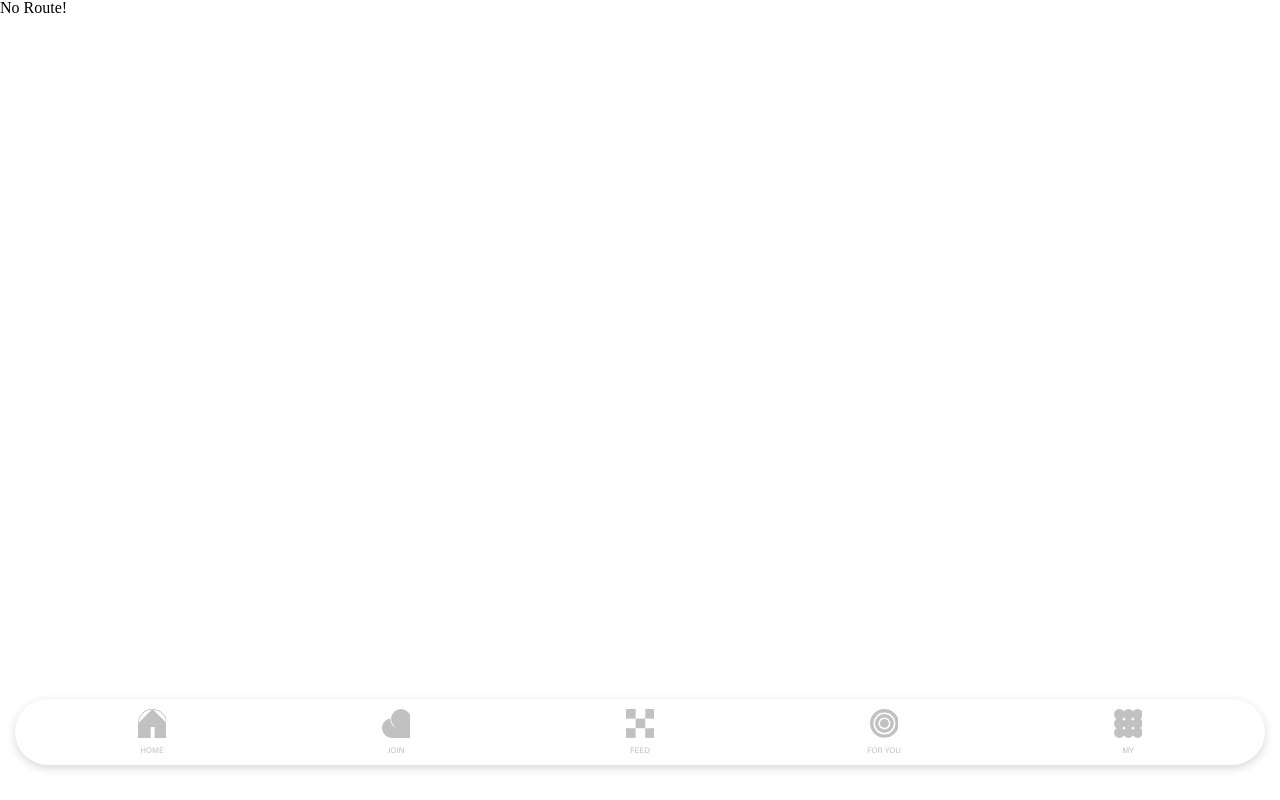
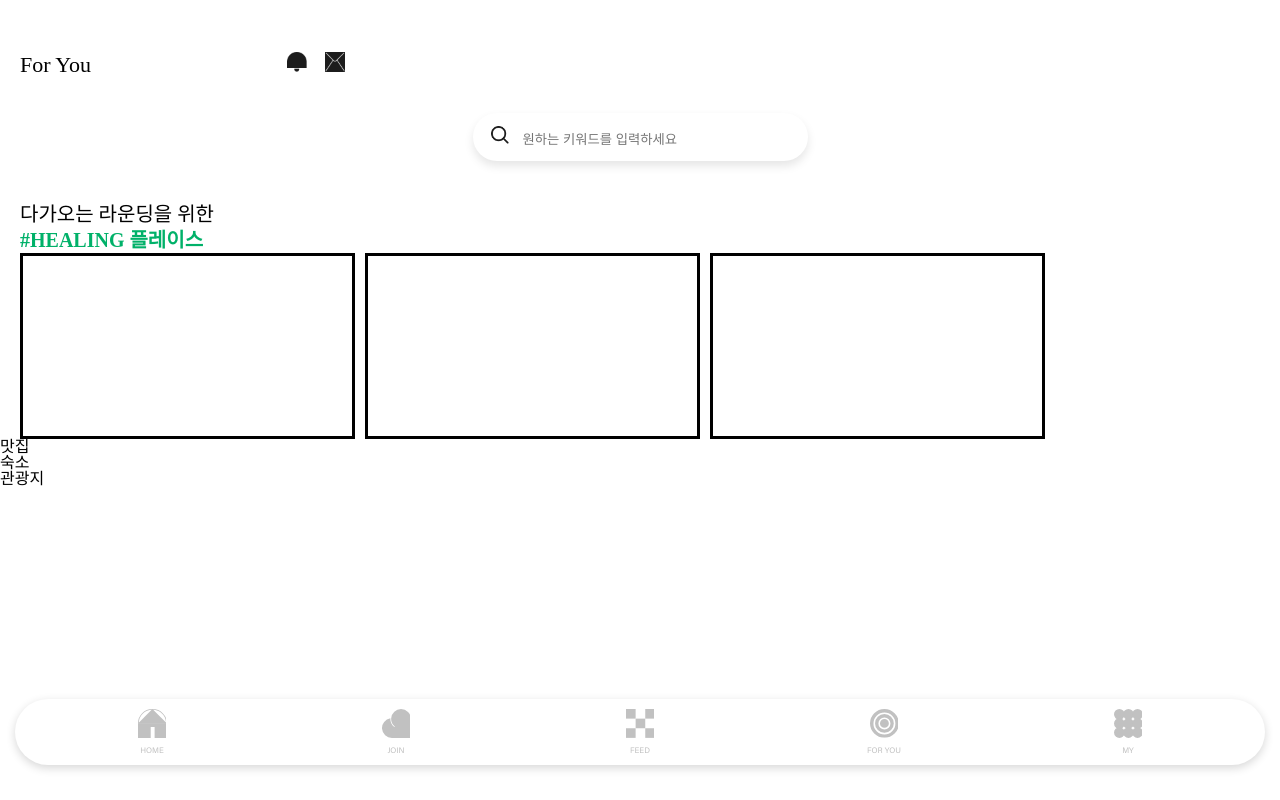
Before and after one commit to Size-Project/Golfie, a React (Create React App) app in the folder frontend/: page /foryou/detail in a window 1280 px wide. Built offline with nearby package versions, Linux system fonts and the light colour scheme.

Commit message:
feature: 골프장 장소들 슬라이드 작성

```diff
--- a/frontend/src/AppRouter.jsx
+++ b/frontend/src/AppRouter.jsx
@@ -6,6 +6,7 @@ import ErrorPage from 'pages/Error';
 import NavigationBar from './component/NavigationBar/NavigationBar';
 import FeedPage from './pages/Feed';
 import ForYouPage from 'pages/ForYou';
+import ForYouDetailPage from 'pages/ForYou/Detail';
 
 function AppRouter() {
   return (
@@ -16,6 +17,7 @@ function AppRouter() {
         <Route path="/account/login/*" element={<LoginPage />} />
         <Route path="/account/signup/*" element={<SignupPage />} />
         <Route path="/foryou" element={<ForYouPage />} />
+        <Route path="/foryou/detail" element={<ForYouDetailPage />} />
         <Route path="/*" element={<ErrorPage />} />
       </Routes>
       <NavigationBar />
--- a/frontend/src/layout/ForYou/ForYouHeader/index.jsx
+++ b/frontend/src/layout/ForYou/ForYouHeader/index.jsx
@@ -1,17 +1,13 @@
-import IconAlarm from 'assets/images/common/icon-alarm.png';
-import IconMessage from 'assets/images/common/icon-message.png';
 import IconSearch from 'assets/images/common/icon-search.png';
 import { Wrapper } from './styled';
+import ForYouHeaderTop from '../ForYouHeaderTop';
+import ForYouHeaderSearch from '../ForYouSearch';
 
 const ForYouHeader = () => {
   return (
     <Wrapper>
-      <div className="top-header">
-        <span className="subtitle">For You</span>
-        <span className="icons">
-          <img src={IconAlarm} className="icon alram-icon" alt="" />
-          <img src={IconMessage} className="icon message-icon" alt="" />
-        </span>
+      <div className="foryou-header-top">
+        <ForYouHeaderTop></ForYouHeaderTop>
       </div>
       <div className="intro">
         <div>
@@ -22,17 +18,7 @@ const ForYouHeader = () => {
         </div>
       </div>
       <div className="search-bar-box">
-        <div className="search-bar">
-          <label className="search-label" htmlFor="search">
-            <img src={IconSearch} className="search-icon" alt="" />
-          </label>
-          <input
-            type="text"
-            name="search"
-            className="search-input"
-            placeholder="원하는 키워드를 입력하세요"
-          />
-        </div>
+        <ForYouHeaderSearch />
       </div>
     </Wrapper>
   );
--- a/frontend/src/layout/ForYou/ForYouHeader/styled.jsx
+++ b/frontend/src/layout/ForYou/ForYouHeader/styled.jsx
@@ -4,21 +4,9 @@ const Wrapper = styled.div`
   width: 100%;
   height: 100%;
   position: relative;
-  .top-header {
+  .foryou-header-top {
     padding-top: 44px;
     padding-bottom: 57px;
-    .subtitle {
-      font-size: 22px;
-      margin-left: 20px;
-      margin-right: 196px;
-    }
-    .icon {
-      width: 19.7px;
-      height: 19.7px;
-    }
-    .alram-icon {
-      margin-right: 18.3px;
-    }
   }
   .intro {
     margin-left: 20px;
@@ -34,29 +22,6 @@ const Wrapper = styled.div`
     width: 100%;
     bottom: 0;
     transform: translate(0, 50%);
-    .search-bar {
-      margin: auto;
-      width: 335px;
-      height: 48px;
-      border-radius: 24px;
-      box-shadow: 0 5px 10px 0 rgba(0, 0, 0, 0.1);
-      z-index: 1;
-      background-color: var(--color-white);
-      padding: 13px 0 17px 18px;
-      .search-label {
-        margin-right: 14px;
-        .search-icon {
-          width: 18px;
-          height: 18px;
-          color: var(--color-sub);
-        }
-      }
-      .search-input {
-        margin: auto;
-        height: 20px;
-        border: 0;
-      }
-    }
   }
 `;
 
--- /dev/null
+++ b/frontend/src/layout/ForYou/ForYouHeaderTop/index.jsx
@@ -0,0 +1,19 @@
+import IconAlarm from 'assets/images/common/icon-alarm.png';
+import IconMessage from 'assets/images/common/icon-message.png';
+import { Wrapper } from './styled';
+
+const ForYouHeaderTop = () => {
+  return (
+    <Wrapper>
+      <div className="top-header">
+        <span className="subtitle">For You</span>
+        <span className="icons">
+          <img src={IconAlarm} className="icon alram-icon" alt="" />
+          <img src={IconMessage} className="icon message-icon" alt="" />
+        </span>
+      </div>
+    </Wrapper>
+  );
+};
+
+export default ForYouHeaderTop;
--- /dev/null
+++ b/frontend/src/layout/ForYou/ForYouHeaderTop/styled.jsx
@@ -0,0 +1,18 @@
+import styled from 'styled-components';
+
+const Wrapper = styled.div`
+  .subtitle {
+    font-size: 22px;
+    margin-left: 20px;
+    margin-right: 196px;
+  }
+  .icon {
+    width: 19.7px;
+    height: 19.7px;
+  }
+  .alram-icon {
+    margin-right: 18.3px;
+  }
+`;
+
+export { Wrapper };
--- /dev/null
+++ b/frontend/src/layout/ForYou/ForYouSearch/index.jsx
@@ -0,0 +1,20 @@
+import { Wrapper } from './styled';
+import IconSearch from 'assets/images/common/icon-search.png';
+
+const ForYouHeaderSearch = () => {
+  return (
+    <Wrapper>
+      <label className="search-label" htmlFor="search">
+        <img src={IconSearch} className="search-icon" alt="" />
+      </label>
+      <input
+        type="text"
+        name="search"
+        className="search-input"
+        placeholder="원하는 키워드를 입력하세요"
+      />
+    </Wrapper>
+  );
+};
+
+export default ForYouHeaderSearch;
--- /dev/null
+++ b/frontend/src/layout/ForYou/ForYouSearch/styled.jsx
@@ -0,0 +1,27 @@
+import styled from 'styled-components';
+
+const Wrapper = styled.div`
+  margin: auto;
+  width: 335px;
+  height: 48px;
+  border-radius: 24px;
+  box-shadow: 0 5px 10px 0 rgba(0, 0, 0, 0.1);
+  z-index: 1;
+  background-color: var(--color-white);
+  padding: 13px 0 17px 18px;
+  .search-label {
+    margin-right: 14px;
+    .search-icon {
+      width: 18px;
+      height: 18px;
+      color: var(--color-sub);
+    }
+  }
+  .search-input {
+    margin: auto;
+    height: 20px;
+    border: 0;
+  }
+`;
+
+export { Wrapper };
--- /dev/null
+++ b/frontend/src/pages/ForYou/Detail/index.jsx
@@ -0,0 +1,35 @@
+import React from 'react';
+import { Wrapper } from './styled';
+import ForYouHeaderTop from 'layout/ForYou/ForYouHeaderTop';
+import ForYouHeaderSearch from 'layout/ForYou/ForYouSearch';
+
+const ForYouDetailPage = () => {
+  return (
+    <Wrapper>
+      <header>
+        <div className="header-top-box">
+          <ForYouHeaderTop />
+        </div>
+        <div className="search-box">
+          <ForYouHeaderSearch />
+        </div>
+      </header>
+      <main>
+        <section className="golf-place">
+          <div className="intro">다가오는 라운딩을 위한</div>
+          <div className="category-intro">#HEALING 플레이스</div>
+          <div className="golf-list-box">
+            <div className="golf"></div>
+            <div className="golf"></div>
+            <div className="golf"></div>
+          </div>
+        </section>
+        <section>맛집</section>
+        <section>숙소</section>
+        <section>관광지</section>
+      </main>
+    </Wrapper>
+  );
+};
+
+export default ForYouDetailPage;
--- /dev/null
+++ b/frontend/src/pages/ForYou/Detail/styled.jsx
@@ -0,0 +1,41 @@
+import styled from 'styled-components';
+
+const Wrapper = styled.div`
+  .header-top-box {
+    margin-top: 52px;
+    margin-bottom: 37px;
+  }
+  .search-box {
+    margin-bottom: 40px;
+  }
+  .golf-place {
+    margin-left: 20px;
+    font-size: 20px;
+    font-weight: 500;
+    font-stretch: normal;
+    font-style: normal;
+    line-height: 1.3;
+    .category-intro {
+      font-weight: bold;
+      color: #00b169;
+    }
+    .golf-list-box {
+      display: flex;
+      gap: 10px;
+      overflow-y: hidden;
+      overflow-x: auto;
+      /* overscroll-behavior: contain; */
+
+      .golf {
+        :last-child {
+          margin-right: 20px;
+        }
+        min-width: 335px;
+        min-height: 186px;
+        border: solid;
+      }
+    }
+  }
+`;
+
+export { Wrapper };
```
